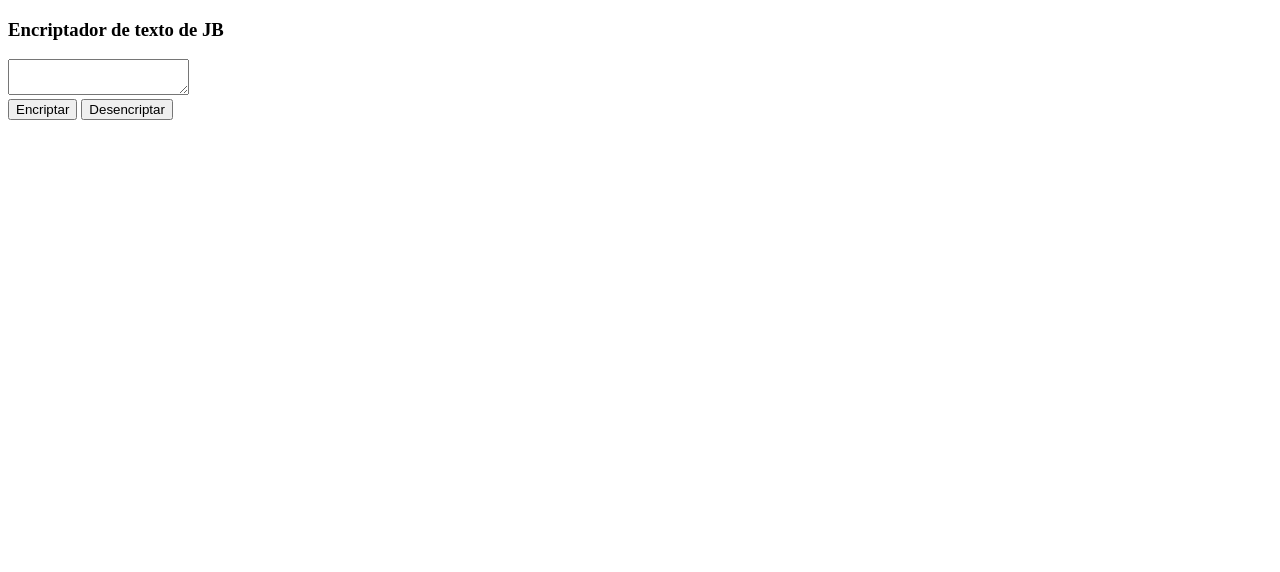
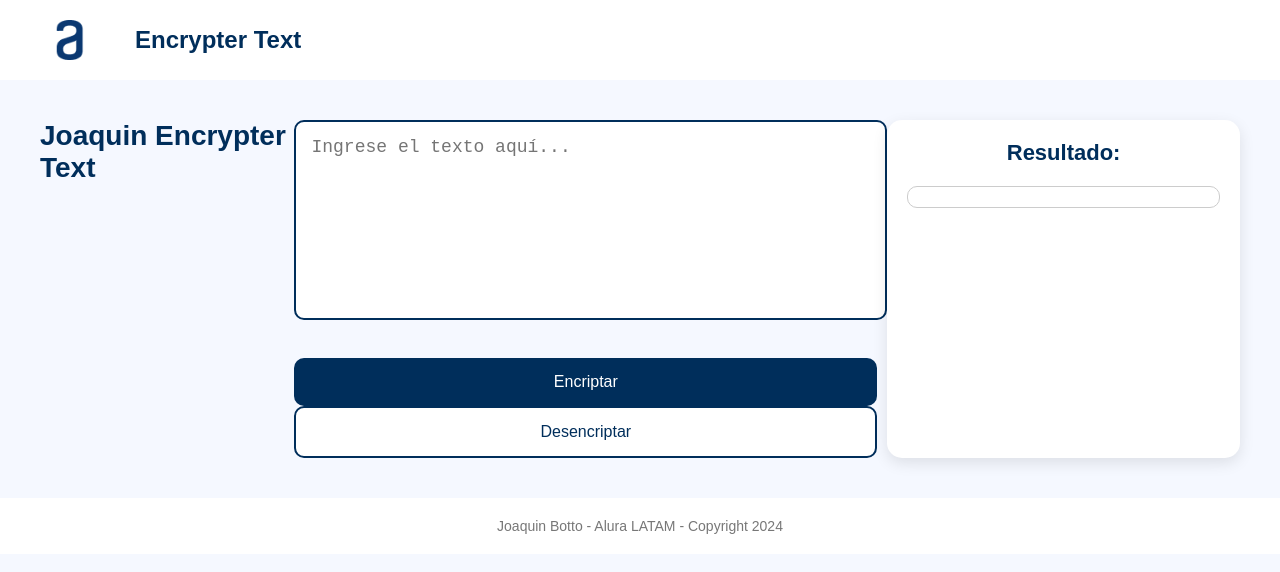
Before and after one commit to joaBotto/Encriptador-de-texto, a plain HTML site: page index.html in a window 1280 px wide. Drawn offline with Linux system fonts and the light colour scheme.

Commit message:
Encriptador de texto casi finalizado

```diff
--- a/funciones.js
+++ b/funciones.js
@@ -1,9 +1,47 @@
+// Función de encriptación
 function encriptar(texto) {
-  let textoEncriptado = texto
+  return texto
     .replace(/e/g, "enter")
     .replace(/i/g, "imes")
     .replace(/a/g, "ai")
     .replace(/o/g, "ober")
     .replace(/u/g, "ufat");
-  return textoEncriptado;
 }
+
+// Función de desencriptación
+function desencriptar(texto) {
+  return texto
+    .replace(/enter/g, "e")
+    .replace(/imes/g, "i")
+    .replace(/ai/g, "a")
+    .replace(/ober/g, "o")
+    .replace(/ufat/g, "u");
+}
+
+// "Encriptar"
+document.getElementById("encriptarBtn").addEventListener("click", function () {
+  let textoOriginal = document.getElementById("textoEntrada").value;
+  let textoEncriptado = encriptar(textoOriginal);
+  mostrarResultado(textoEncriptado);
+});
+
+// "Desencriptar"
+document
+  .getElementById("desencriptarBtn")
+  .addEventListener("click", function () {
+    let textoEncriptado = document.getElementById("textoEntrada").value;
+    let textoDesencriptado = desencriptar(textoEncriptado);
+    mostrarResultado(textoDesencriptado);
+  });
+
+// Función para mostrar el resultado en pantalla y aplicar estilos
+function mostrarResultado(texto) {
+  let resultadoElement = document.getElementById("resultadoEncriptado");
+  resultadoElement.textContent = texto;
+  resultadoElement.style.color = "blue";
+  resultadoElement.style.fontSize = "20px";
+  resultadoElement.style.backgroundColor = "#f0f0f0";
+  resultadoElement.style.border = "2px solid blue";
+  resultadoElement.style.padding = "15px";
+  resultadoElement.style.borderRadius = "8px";
+}
--- a/index.html
+++ b/index.html
@@ -1,24 +1,54 @@
 <!DOCTYPE html>
-<html lang="en">
+<html lang="es">
   <head>
     <meta charset="UTF-8" />
     <meta name="viewport" content="width=device-width, initial-scale=1.0" />
     <link rel="stylesheet" href="style.css" />
-    <link rel="javascript" href="funciones.js" />
     <title>Encriptador de texto</title>
+    <style>
+      /* Estilos iniciales */
+      #resultadoEncriptado {
+        font-size: 16px;
+        color: black;
+        margin-top: 20px;
+        padding: 10px;
+        border: 1px solid #ccc;
+      }
+    </style>
   </head>
   <body>
-    <script src="funciones.js"></script>
-    <h3>Encriptador de texto de JB</h3>
-    <div class="container">
-      <div class="texto">
-        <textarea></textarea>
+    <header>
+      <img src="image.png" alt="Alura LATAM" />
+      <h4 class="title-header">Encrypter Text</h4>
+    </header>
+    <main>
+      <div class="container">
+        <div class="titulo">
+          <h1>Joaquin Encrypter Text</h1>
+        </div>
+
+        <div class="titulo__areaTexto">
+          <textarea
+            id="textoEntrada"
+            placeholder="Ingrese el texto aquí..."
+            rows="5"
+            cols="40"
+          ></textarea
+          ><br />
+          <button id="encriptarBtn">Encriptar</button>
+          <button id="desencriptarBtn">Desencriptar</button>
+        </div>
+
+        <div class="titulo__resultado">
+          <h2>Resultado:</h2>
+          <p id="resultadoEncriptado"></p>
+        </div>
+
+        <script src="funciones.js"></script>
       </div>
-      <div class="botones">
-        <button>Encriptar</button>
-        <button>Desencriptar</button>
-      </div>
-      <div class="texto-resultado"></div>
-    </div>
+    </main>
+    <footer class="footer">
+      <p>Joaquin Botto - Alura LATAM - Copyright 2024</p>
+    </footer>
   </body>
 </html>
--- a/style.css
+++ b/style.css
@@ -0,0 +1,136 @@
+* {
+  box-sizing: border-box;
+  margin: 0;
+}
+
+body {
+  background-color: #ced4da;
+}
+/* Estilos generales */
+body {
+  font-family: "Arial", sans-serif;
+  margin: 0;
+  padding: 0;
+  background-color: #f5f8ff;
+  color: #002e5b;
+}
+
+/* Header */
+header {
+  display: flex;
+  align-items: center;
+  padding: 20px;
+  background-color: #ffffff;
+}
+
+header img {
+  height: 40px;
+  margin-right: 15px;
+}
+
+.title-header {
+  font-size: 24px;
+  font-weight: 600;
+}
+
+/* Main Container */
+.container {
+  display: flex;
+  justify-content: space-between;
+  padding: 40px;
+}
+
+/* Texto y botones */
+.titulo__areaTexto {
+  width: 60%;
+  display: flex;
+  flex-direction: column;
+}
+
+.titulo h1 {
+  margin-bottom: 20px;
+  font-size: 28px;
+  font-weight: 600;
+  color: #002e5b;
+}
+
+textarea {
+  width: 100%;
+  height: 200px;
+  padding: 15px;
+  font-size: 18px;
+  border-radius: 10px;
+  border: 2px solid #002e5b;
+  margin-bottom: 20px;
+  resize: none;
+}
+
+button {
+  padding: 15px 25px;
+  margin-right: 10px;
+  font-size: 16px;
+  border: none;
+  border-radius: 10px;
+  cursor: pointer;
+}
+
+#encriptarBtn {
+  background-color: #002e5b;
+  color: #ffffff;
+}
+
+#desencriptarBtn {
+  background-color: #ffffff;
+  color: #002e5b;
+  border: 2px solid #002e5b;
+}
+
+/* Sección de resultado */
+.titulo__resultado {
+  width: 35%;
+  background-color: #ffffff;
+  padding: 20px;
+  border-radius: 15px;
+  box-shadow: 0 5px 15px rgba(0, 0, 0, 0.1);
+  text-align: center;
+}
+
+.titulo__resultado h2 {
+  margin-bottom: 20px;
+  font-size: 22px;
+  font-weight: 600;
+}
+
+#resultadoEncriptado {
+  font-size: 18px;
+  color: #333333;
+  padding: 10px;
+  border: 2px solid #ccc;
+  border-radius: 10px;
+}
+
+/* Footer */
+.footer {
+  text-align: center;
+  padding: 20px;
+  background-color: #ffffff;
+  font-size: 14px;
+  color: #777777;
+}
+
+@media (max-width: 768px) {
+  .container {
+    flex-direction: column;
+    align-items: center;
+  }
+
+  .titulo__areaTexto,
+  .titulo__resultado {
+    width: 100%;
+    margin-bottom: 20px;
+  }
+
+  textarea {
+    height: 150px;
+  }
+}
```
Also changed, not shown: image.png (added).
